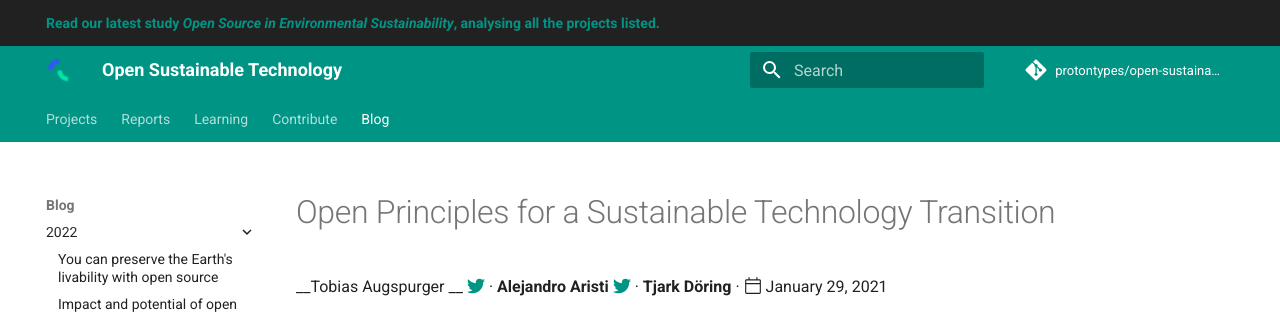
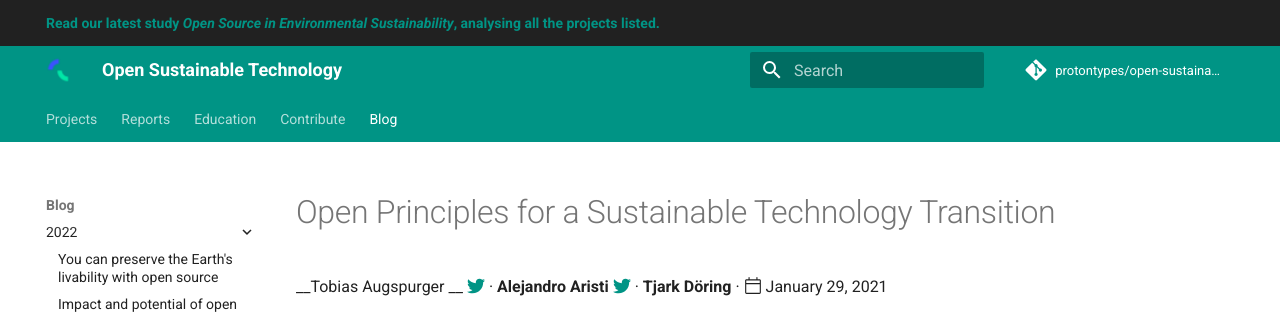
Before and after one commit to protontypes/open-sustainable-technology, an MkDocs documentation site: the page built from docs/blog/open_principles_for_a_sustainable_technology_transition.md, in a window 1280 px wide. Shown: the top 314 px of the page. Built offline with MkDocs 1.6.1 and Material for MkDocs 9.7.7, drawn with Linux system fonts in a browser that asks for light colours; comment, search, counter and statistics services are not loaded.

Commit message:
rename learning to education

```diff
--- a/mkdocs.yml
+++ b/mkdocs.yml
@@ -9,7 +9,7 @@ nav:
   - Projects: index.md
   - Reports:
       2023: https://report.opensustain.tech
-  - Learning: learning.md
+  - Education: Education.md
   - Contribute: contributing.md
   - Blog:
       2022:
```
Also changed, not shown: education.md (renamed from learning.md, +1 -1 lines), 1 other file.
